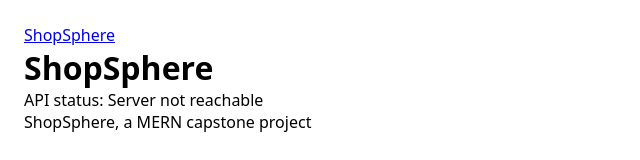
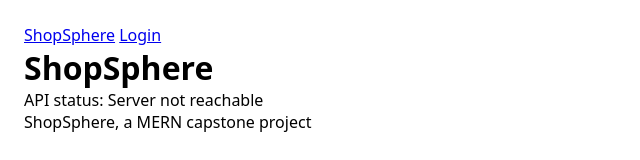
Before and after one commit to Pankaj2004s/fs-01-shopsphere, a React (Vite) app in the folder client/: page / in a window 1280 px wide. Shown: the top 160 px of the page, without its empty margins (0-640 px from the left). Built offline with nearby package versions, Linux system fonts and the light colour scheme; no server answers.

Commit message:
feat: add login link to navbar

```diff
--- a/client/src/components/Layout.jsx
+++ b/client/src/components/Layout.jsx
@@ -5,7 +5,8 @@ function Layout() {
     <div>
       <header>
         <nav>
-          <Link to="/">ShopSphere</Link>
+          <Link to="/">ShopSphere</Link>{" "}
+          <Link to="/login">Login</Link>
         </nav>
       </header>
 
```
